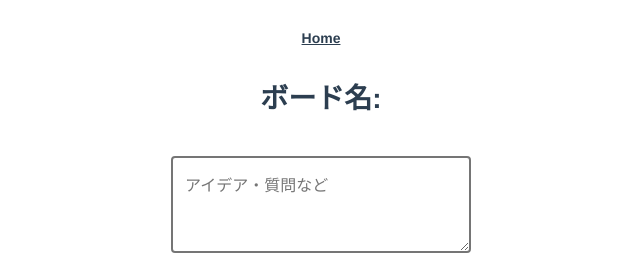
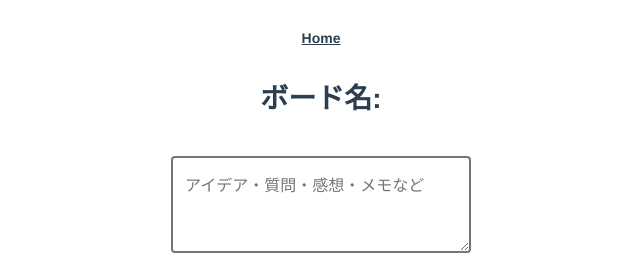
Before and after one commit to shogo0525/hasso_firebase, a Vue app: page /board/1 in a window 1280 px wide. Shown: the top 258 px of the page, without its empty margins (319-959 px from the left). Built offline with nearby package versions, Linux system fonts and the light colour scheme; no server answers; the database is empty.

Commit message:
Tweak for LT

```diff
--- a/src/views/Board.vue
+++ b/src/views/Board.vue
@@ -16,7 +16,7 @@
         @keydown.shift.enter="createNewPost"
         v-model="post_text"
         rows="3"
-        label="アイデア・質問など"
+        label="アイデア・質問・感想・メモなど"
         outline
       ></v-textarea>
       <p>shift + enterで投稿</p>
@@ -27,10 +27,10 @@
       <transition-group tag="ul" class="posts">
         <li v-for="post in posts" :key="post.id">
           <p>{{ post.text }}</p>
-          <v-btn class="deleteBtn" @click="deletePost(post.id)"
+          <!-- <v-btn class="deleteBtn" @click="deletePost(post.id)"
             fab small color="white">
             <v-icon dark>remove</v-icon>
-          </v-btn>
+          </v-btn> -->
           <span class="likeBar" :style="{ height: (post.like * 5) + 'px' }"></span>
           <v-btn class="likeBtn" @click="likePost(post.id)"
             flat icon color="yellow">
```
